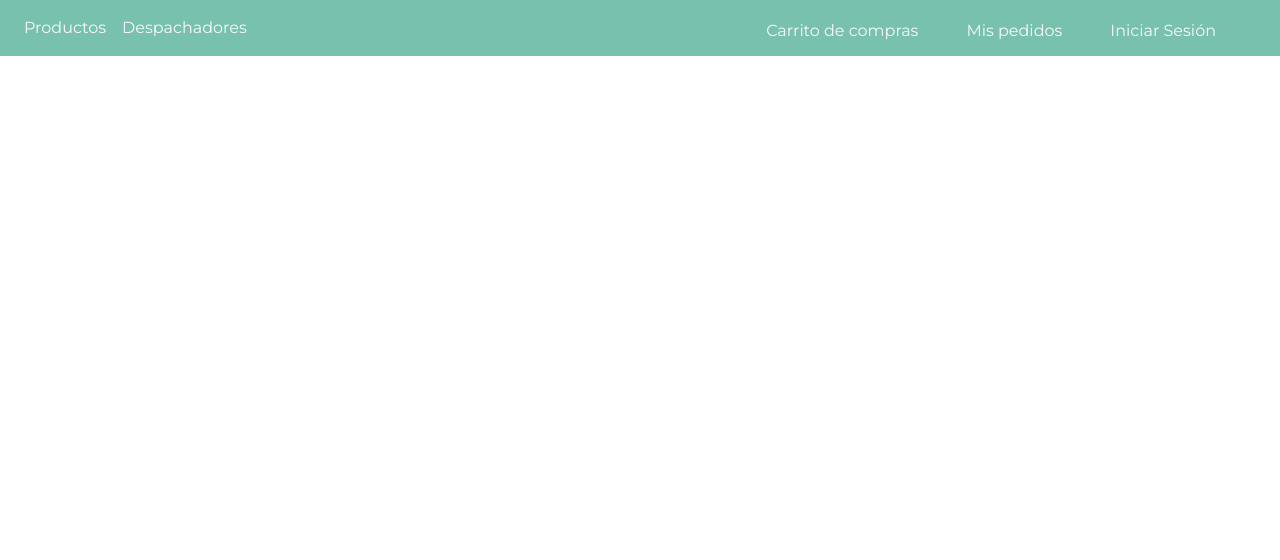
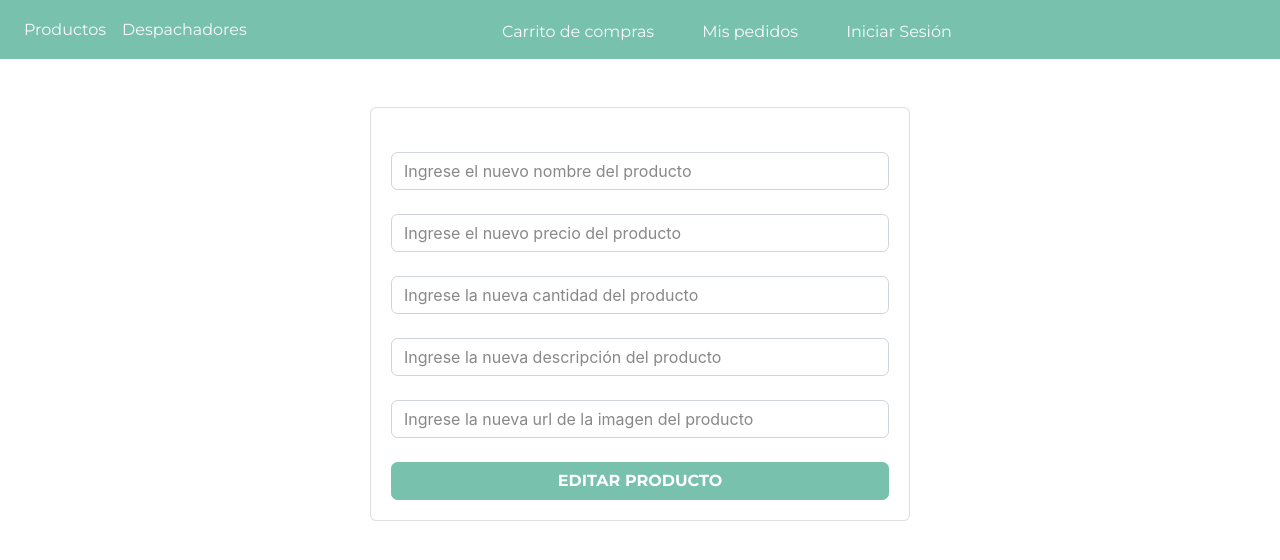
Before and after one commit to celciusjj/DomiciliosSoftware, a React (Create React App) app in the folder frontend/: page /edit/1 in a window 1280 px wide. Shown: the top 560 px of the page. Built offline with nearby package versions, Linux system fonts and the light colour scheme; no server answers.

Commit message:
Integrando cambios

```diff
--- a/frontend/src/App.js
+++ b/frontend/src/App.js
@@ -4,6 +4,9 @@ import Registro from "./components/RegistrationPages/Registro";
 import Login from "./components/RegistrationPages/Login";
 import Carrito from "./components/ShopCar/ShopCartProducts";
 import OrderUser from "./components/order/orderUserPage";
+import Crud from './components/productManagement/Crud'
+import AddProduct from './components/productManagement/AddProduct'
+import EditProduct from './components/productManagement/EditProduct'
 //router
 
 import { BrowserRouter as Router, Route, Switch } from "react-router-dom";
@@ -27,6 +30,9 @@ class App extends React.Component {
                 <Route exact path="/registro/" component={Registro} />
                 <Route exact path="/carrito/" component={Carrito} />
                 <Route exact path="/orderUser/" component={OrderUser} />
+                <Route exact path="/crud/" component={Crud}/>
+                <Route exact path="/create/" component={AddProduct}/>
+                <Route exact path="/edit/:id" component={EditProduct}/>
               </Switch>
             </div>
           </React.Fragment>
--- a/frontend/src/components/Header.jsx
+++ b/frontend/src/components/Header.jsx
@@ -30,6 +30,7 @@ class Header extends Component {
 
     return (
       <nav className="navbar navbar-expand-lg navbar-dark bg-primary justify-content-between  d-flex">
+
         <div className="d-flex flex-row">
           <Link
             onClick={this.onClickProductos}
@@ -60,23 +61,8 @@ class Header extends Component {
               }}
               className="text-light mr-5"
             >
-              <NavDropdown
-                title={
-                  localStorage.getItem("domicilio") ? (
-                    <h6 style={{ color: "white", float: "left" }}>
-                      {JSON.parse(localStorage.getItem("domicilio"))[0].name}
-                    </h6>
-                  ) : null
-                }
-                id="collasible-nav-dropdown"
-                alignRight={true}
-                style={{ fontSize: "18px" }}
-              >
-                <NavDropdown.Item onClick={this.handleClickSignOut}>
-                  Cerrar sesión
-                </NavDropdown.Item>
-              </NavDropdown>
             </div>
+
             <Link
               to={"/orderUser/"}
               className="text-light mr-5"
@@ -103,6 +89,25 @@ class Header extends Component {
             />
           </div>
         </div>
+        <NavDropdown
+              title={
+                localStorage.getItem("domicilio") ? (
+                  <h6 style={{ color: "white", float: "left" }}>
+                    {JSON.parse(localStorage.getItem("domicilio"))[0].name}
+                  </h6>
+                ) : null
+              }
+              id="collasible-nav-dropdown"
+              alignRight={true}
+              style={{ fontSize: "18px" }}
+              >
+              <Link to="/crud/">
+              Gestionar Productos
+              </Link>
+              <NavDropdown.Item onClick={this.handleClickSignOut}>
+                Cerrar sesión
+              </NavDropdown.Item>
+        </NavDropdown>
       </nav>
     );
   }
--- /dev/null
+++ b/frontend/src/components/productManagement/AddProduct.jsx
@@ -0,0 +1,67 @@
+import React, { Component } from 'react';
+
+class AddProduct extends Component {
+    state = {  }
+    render() {
+      return (
+        <div className="row justify-content-center mt-5">
+        <div className="col-md-6">
+          <div className="card">
+            <div className="card-body">
+              <form>
+                <div className="form-group">
+                  <input
+                    type="text"
+                    value={this.state.nombre}
+                    className="form-control mt-4"
+                    placeholder="Ingrese el nombre del producto"
+                  />
+                </div>
+
+                <div className="form-group">
+                  <input
+                    type="text"
+                    value={this.state.correo}
+                    className="form-control mt-4"
+                    placeholder="Ingrese el precio del producto"
+                  />
+                </div>
+                <div className="form-group">
+                  <input
+                    type="text"
+                    value={this.state.direccion}
+                    className="form-control mt-4"
+                    placeholder="Ingrese la cantidad del producto"
+                  />
+                </div>
+
+                <div className="form-group">
+                  <input
+                    type="text"
+                    value={this.state.contrasena}
+                    className="form-control mt-4"
+                    placeholder="Ingrese la descripción del producto"
+                  />
+                </div>
+
+                <div className="form-group">
+                  <input
+                    type="text"
+                    value={this.state.contrasenaConfirm}
+                    className="form-control mt-4"
+                    placeholder="Ingrese la url de la imagen del producto"
+                  />
+                </div>
+                <button className="btn btn-primary font-weight-bold text-uppercase d-block w-100 mt-4">
+                  Agregar producto
+                </button>
+              </form>
+            </div>
+          </div>
+        </div>
+      </div>
+      );
+    }
+}
+
+export default AddProduct;
--- /dev/null
+++ b/frontend/src/components/productManagement/Crud.jsx
@@ -0,0 +1,53 @@
+import React, { Component } from 'react';
+import { connect } from "react-redux";
+import { mostrarProductos } from "../../actions/productActions";
+import ProductCrud from './ProductCrud'
+import { Link } from "react-router-dom";
+
+class Crud extends Component {
+
+    componentDidMount() {
+        this.props.mostrarProductos();
+    }
+
+
+    state = {
+        arrayProductos: []
+    };
+
+    componentWillReceiveProps() {
+    this.setState({ arrayProductos: this.props.productos });
+    }
+
+    render() {
+        return (
+        <div>
+            <Link to="/create/">
+                <button className="btn btn-warning mt-3 w-100" >Agregar producto</button>
+            </Link>
+            <div className="d-flex justify-content-around flex-wrap">
+                {this.state.arrayProductos.map(producto => (
+                    <ProductCrud
+                        key={producto.productId}
+                        id={producto.productId}
+                        name={producto.name}
+                        price={producto.price}
+                        description={producto.description}
+                        quantity={producto.quantity}
+                        url={producto.url}/>
+                  ))}
+            </div>
+        </div>
+        );
+    }
+}
+
+const mapStateToProps = state => ({
+    productos: state.productos.productos,
+});
+
+
+export default connect(
+    mapStateToProps,
+    { mostrarProductos }
+  )(Crud);
--- /dev/null
+++ b/frontend/src/components/productManagement/EditProduct.jsx
@@ -0,0 +1,66 @@
+import React, { Component } from 'react';
+class EditProduct extends Component {
+    state = {  }
+    render() {
+        return (
+            <div className="row justify-content-center mt-5">
+            <div className="col-md-6">
+              <div className="card">
+                <div className="card-body">
+                  <form>
+                    <div className="form-group">
+                      <input
+                        type="text"
+                        value={this.state.nombre}
+                        className="form-control mt-4"
+                        placeholder="Ingrese el nuevo nombre del producto"
+                      />
+                    </div>
+
+                    <div className="form-group">
+                      <input
+                        type="text"
+                        value={this.state.correo}
+                        className="form-control mt-4"
+                        placeholder="Ingrese el nuevo precio del producto"
+                      />
+                    </div>
+                    <div className="form-group">
+                      <input
+                        type="text"
+                        value={this.state.direccion}
+                        className="form-control mt-4"
+                        placeholder="Ingrese la nueva cantidad del producto"
+                      />
+                    </div>
+
+                    <div className="form-group">
+                      <input
+                        type="text"
+                        value={this.state.contrasena}
+                        className="form-control mt-4"
+                        placeholder="Ingrese la nueva descripción del producto"
+                      />
+                    </div>
+
+                    <div className="form-group">
+                      <input
+                        type="text"
+                        value={this.state.contrasenaConfirm}
+                        className="form-control mt-4"
+                        placeholder="Ingrese la nueva url de la imagen del producto"
+                      />
+                    </div>
+                    <button className="btn btn-primary font-weight-bold text-uppercase d-block w-100 mt-4">
+                      Editar producto
+                    </button>
+                  </form>
+                </div>
+              </div>
+            </div>
+          </div>
+        );
+    }
+}
+
+export default EditProduct;
--- /dev/null
+++ b/frontend/src/components/productManagement/ProductCrud.jsx
@@ -0,0 +1,34 @@
+import React, { Component } from 'react';
+import {Link} from 'react-router-dom'
+
+class ProductCrud extends Component {
+    state = {  }
+    render() {
+        const { key, name, description, url, price, id } = this.props;
+        return (
+
+        <div className="card mt-5 text-center" style={{ width: "220px" }}>
+            <img
+              src={url}
+              style={{ witdh: "100px", height: "100px" }}
+              className="card-img-top mt-2"
+              alt="..."
+            />
+            <div className="card-body">
+              <h5 style={{ fontWeight: "bold" }} className="card-title text-center">
+                {name}
+              </h5>
+              <p className="card-text text-center">$ {price}</p>
+              <p className="card-text text-center">{description}</p>
+              <Link to={"/edit/"+id}>
+                <button className="btn btn-primary">Editar producto</button>
+              </Link>
+
+              <button className="btn btn-danger mt-3">Eliminar producto</button>
+            </div>
+          </div>
+        );
+    }
+}
+
+export default ProductCrud;
```
